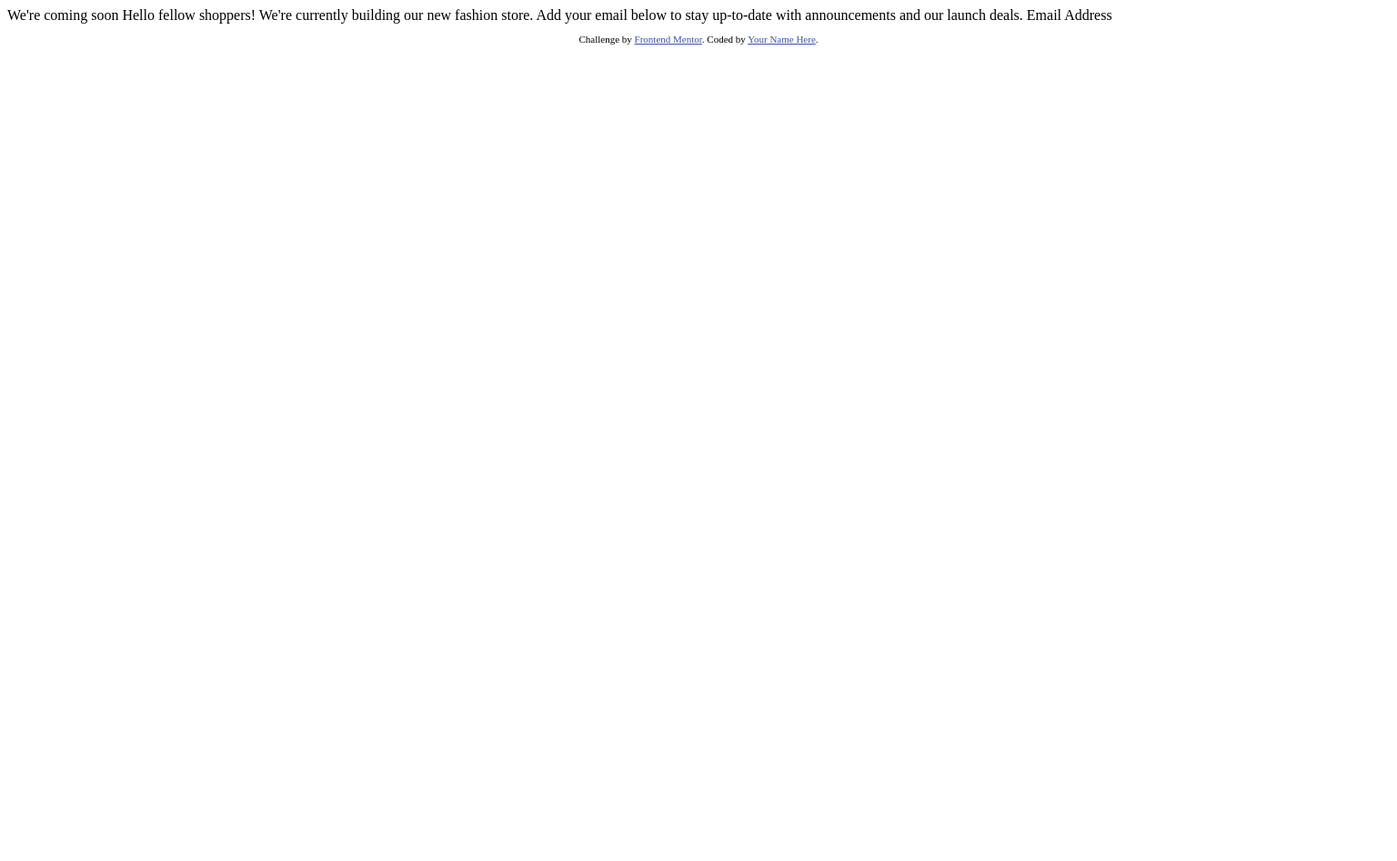
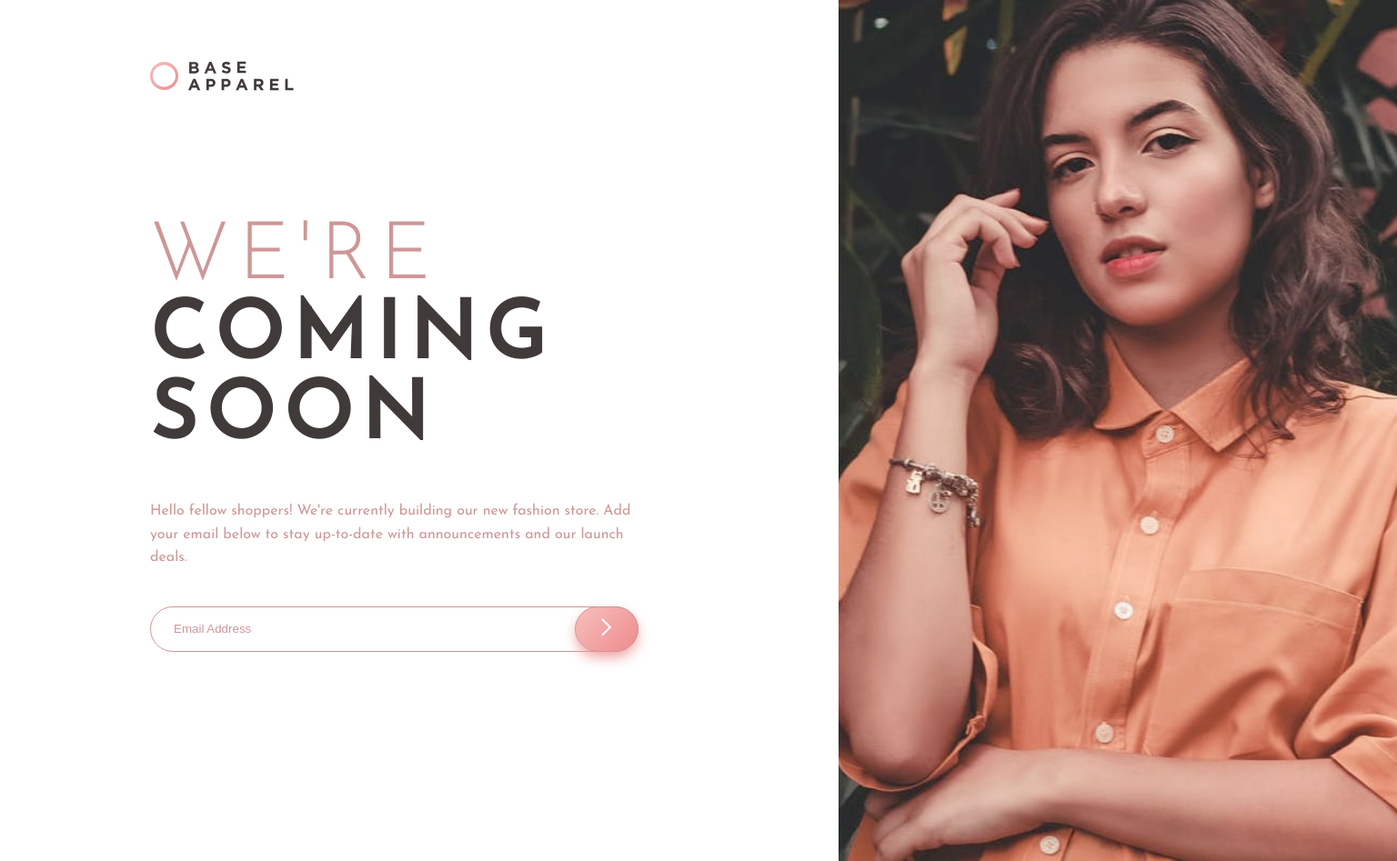
Before and after one commit to kratos19/base-apparel-coming-soon-master, a plain HTML site: page index.html in a window 1536 px wide. Shown: the whole page at 91% size. Before the commit the page ends 800 px from the top, so only its background shows below. Drawn offline with Linux system fonts and the light colour scheme.

Commit message:
Worked on mobile and desktop version

```diff
--- /dev/null
+++ b/css/styles.css
@@ -0,0 +1,149 @@
+body {
+    font-size: 16px;
+    margin: 0;
+    font-family: "Josefin Sans";
+}
+
+.apparel-wrapper {
+    width: 375px;
+    margin: 0 auto;
+}
+
+.apparel-logo {
+    width: 95px;
+    height: 20px;
+    margin: 31px 0 33px 32px;
+}
+
+.apparel-image {
+    margin-bottom: 65px;
+}
+
+.apparel-image img {
+    max-width: 100%;
+    display: block;
+    margin: 0 auto;
+}
+
+.apparel-text {
+    text-align: center;
+    padding: 0 22px;
+    color: hsl(0, 36%, 70%);
+}
+
+.apparel-title {
+    text-transform: uppercase;
+    font-weight: 300;
+    margin-top: 0;
+    margin-bottom: 30px;
+    font-size: 43px;
+    letter-spacing: 10px;
+}
+
+.apparel-title span {
+    font-weight: 600;
+    color: hsl(0, 6%, 24%);
+}
+
+.apparel-description {
+    font-size: 15px;
+    line-height: 1.5;
+    margin-bottom: 40px;
+}
+
+.apparel-email {
+    padding: 0 32px;
+    margin-bottom: 93px;
+    position: relative;
+    display: flex;
+    justify-content: end;
+}
+
+.email::placeholder {
+    color: hsl(0, 36%, 70%);
+}
+
+.apparel-email .email {
+    height: 46px;
+    width: calc(100% - 25px);
+    border-radius: 25px;
+    border: 1px solid hsl(0, 36%, 70%);
+    padding-left: 25px;
+}
+
+.email-button {
+    height: 50px;
+    width: 70px;
+    position: absolute;
+    top: 0;
+    border-radius: 30px;
+    border: 1px solid hsl(0, 36%, 70%);
+    box-shadow: 0px 7px 15px -2px #f09797;
+    background: linear-gradient(135deg, hsl(0, 80%, 86%), hsl(0, 74%, 74%));
+}
+
+.logo-desktop {
+    display: none;
+}
+
+@media screen and (min-width: 1440px) {
+    .apparel-wrapper {
+        width: 100%;
+        margin: 0 auto;
+        display: flex;
+        flex-direction: row-reverse;
+        min-height: 100vh;
+    }
+
+    .apparel-text {
+        display: flex;
+        flex-direction: column;
+        text-align: left;
+        padding: 0;
+    }
+
+    .apparel-logo {
+        display: none;
+    }
+
+    .apparel-title {
+        font-size: 88px;
+    }
+
+    .apparel-image {
+        width: 40%;
+        background-image: url(../images/hero-desktop.jpg);
+        background-size: cover;
+        margin: 0;
+    }
+
+    .apparel-image img {
+        display: none;
+    }
+
+    .content-wrapper {
+        width: 60%;
+    }
+
+    .content-inner {
+        padding: 67px 220px 137px 165px;
+    }
+
+    .logo-desktop {
+        margin-bottom: 136px;
+        display: block;
+    }
+
+    .apparel-description {
+        font-size: 16px;
+        line-height: 1.6;
+    }
+
+    .apparel-email {
+        padding: 0;
+    }
+
+    .email-button {
+        cursor: pointer;
+    }
+}
--- a/index.html
+++ b/index.html
@@ -1,33 +1,71 @@
 <!DOCTYPE html>
 <html lang="en">
     <head>
-  <meta charset="UTF-8">
-  <meta name="viewport" content="width=device-width, initial-scale=1.0"> <!-- displays site properly based on user's device -->
-
-  <link rel="icon" type="image/png" sizes="32x32" href="./images/favicon-32x32.png">
+        <meta charset="UTF-8" />
+        <meta name="viewport" content="width=device-width, initial-scale=1.0" />
+        <link
+            rel="icon"
+            type="image/png"
+            sizes="32x32"
+            href="./images/favicon-32x32.png"
+        />
+        <link rel="stylesheet" href="css/styles.css" />
+        <link
+            rel="stylesheet"
+            href="https://fonts.googleapis.com/css?family=Josefin+Sans:300, 400, 600"
+        />
 
         <title>Frontend Mentor | Base Apparel coming soon page</title>
-
-  <!-- Feel free to remove these styles or customise in your own stylesheet 👍 -->
-  <style>
-    .attribution { font-size: 11px; text-align: center; }
-    .attribution a { color: hsl(228, 45%, 44%); }
-  </style>
     </head>
     <body>
+        <main>
+            <div class="apparel-wrapper">
+                <img class="apparel-logo" src="./images/logo.svg" alt="Logo" />
 
-  We're coming soon
-
-  Hello fellow shoppers! We're currently building our new fashion store.
-  Add your email below to stay up-to-date with announcements and our launch deals.
-
-  Email Address
-
-  <footer>
-    <p class="attribution">
-      Challenge by <a href="https://www.frontendmentor.io?ref=challenge" target="_blank">Frontend Mentor</a>.
-      Coded by <a href="#">Your Name Here</a>.
+                <div class="apparel-image">
+                    <img
+                        class="hero-image"
+                        src="./images/hero-mobile.jpg"
+                        alt="Hero Mobile"
+                    />
+                </div>
+                <div class="content-wrapper">
+                    <div class="content-inner">
+                        <div class="logo-desktop">
+                            <img
+                                class="logo"
+                                src="./images/logo.svg"
+                                alt="Logo"
+                            />
+                        </div>
+                        <div class="apparel-text">
+                            <h1 class="apparel-title">
+                                We're <span>coming soon</span>
+                            </h1>
+                            <p class="apparel-description">
+                                Hello fellow shoppers! We're currently building
+                                our new fashion store. Add your email below to
+                                stay up-to-date with announcements and our
+                                launch deals.
                             </p>
-  </footer>
+                            <div class="apparel-email">
+                                <input
+                                    class="email"
+                                    type="text"
+                                    placeholder="Email Address"
+                                    required
+                                />
+                                <button class="email-button" type="submit">
+                                    <img
+                                        src="./images/icon-arrow.svg"
+                                        alt="Arrow Image"
+                                    />
+                                </button>
+                            </div>
+                        </div>
+                    </div>
+                </div>
+            </div>
+        </main>
     </body>
 </html>
```
Also changed, not shown: 1 other file. Lines whose indentation alone changed are shown as unchanged.
